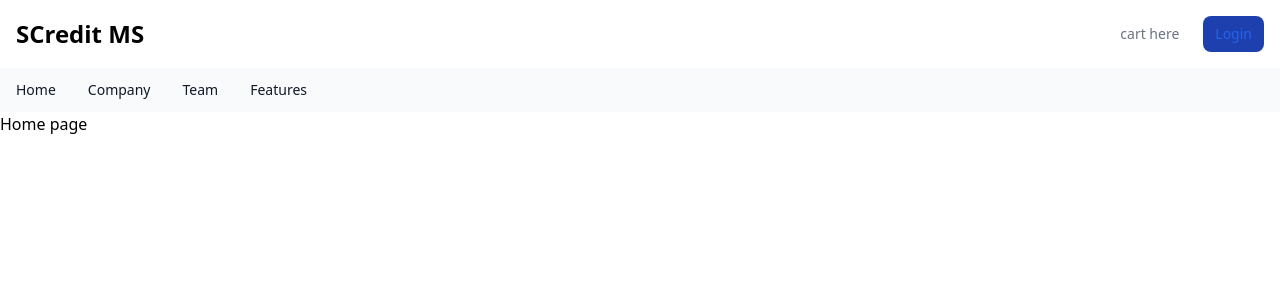
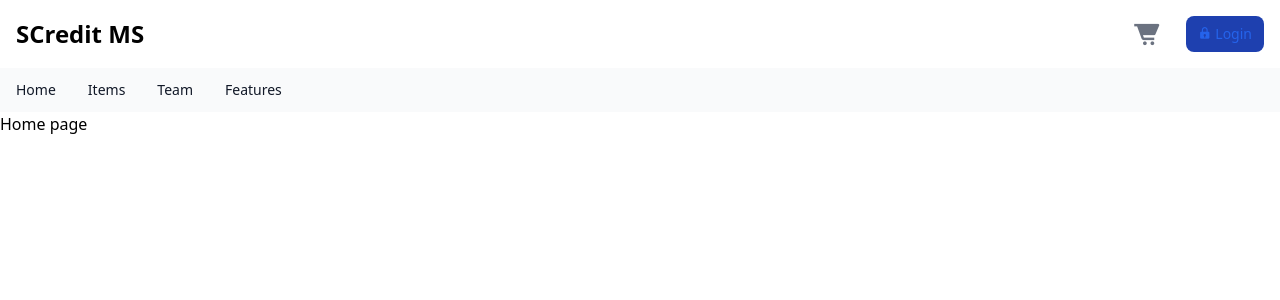
Before and after one commit to rowinsbie/digistore, a Vue app: page / in a window 1280 px wide. Shown: the top 300 px of the page. Built offline with nearby package versions, Linux system fonts and the light colour scheme.

Commit message:
setup navigation bar

```diff
--- a/index.html
+++ b/index.html
@@ -4,7 +4,7 @@
     <meta charset="UTF-8" />
     <link rel="icon" type="image/svg+xml" href="/vite.svg" />
     <meta name="viewport" content="width=device-width, initial-scale=1.0" />
-
+    <link href='https://unpkg.com/boxicons@2.1.4/css/boxicons.min.css' rel='stylesheet'>
     <title>SCredit MS</title>
   </head>
   <body>
--- a/src/components/NavBar.vue
+++ b/src/components/NavBar.vue
@@ -6,9 +6,10 @@
             <span class="self-center text-2xl font-semibold whitespace-nowrap dark:text-white">SCredit MS</span>
         </a>
         <div class="flex items-center">
-            <a href="tel:5541251234" class="mr-6 text-sm  text-gray-500 dark:text-white hover:underline">cart here
+            <a href="tel:5541251234" class="mr-6 text-sm  text-gray-500 dark:text-white hover:underline"><i class='bx bxs-cart-alt text-3xl '></i>
+
             </a>
-            <a href="#" class="text-sm  text-blue-600 dark:text-white bg-blue-800 py-2 px-3 rounded-lg ">Login</a>
+            <a href="#" class="text-sm  text-blue-600 dark:text-white bg-blue-800 py-2 px-3 rounded-lg "><i class='bx bxs-lock' ></i> Login</a>
         </div>
     </div>
 </nav>
@@ -20,7 +21,7 @@
                     <a href="#" class="text-gray-900 dark:text-white hover:underline" aria-current="page">Home</a>
                 </li>
                 <li>
-                    <a href="#" class="text-gray-900 dark:text-white hover:underline">Company</a>
+                    <a href="#" class="text-gray-900 dark:text-white hover:underline">Items</a>
                 </li>
                 <li>
                     <a href="#" class="text-gray-900 dark:text-white hover:underline">Team</a>
```
